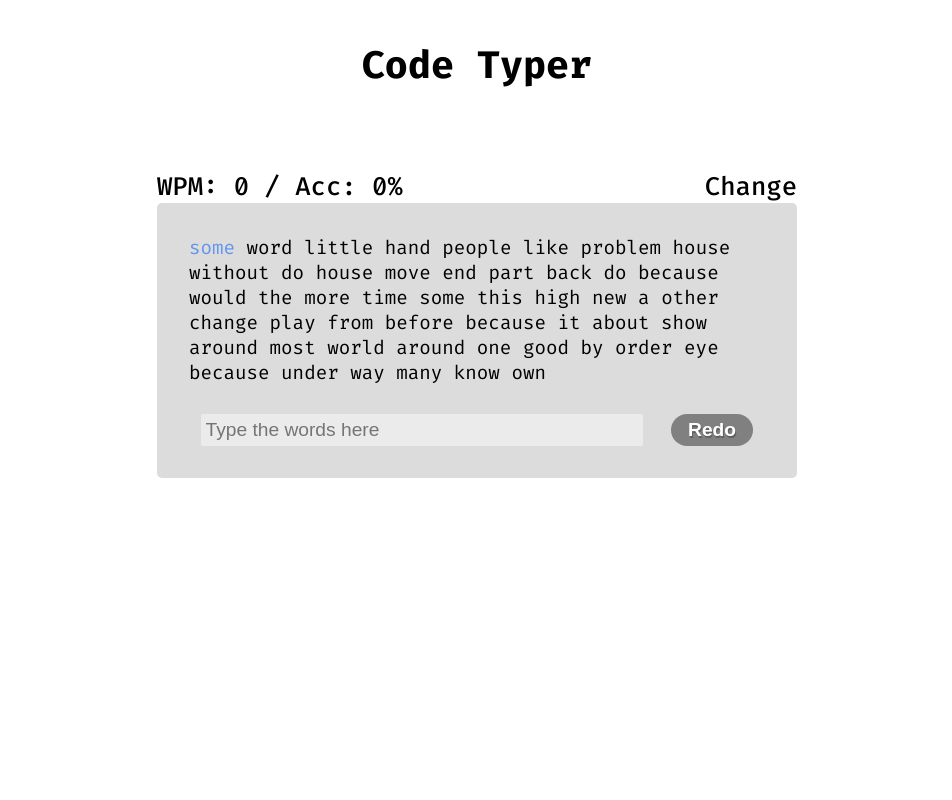
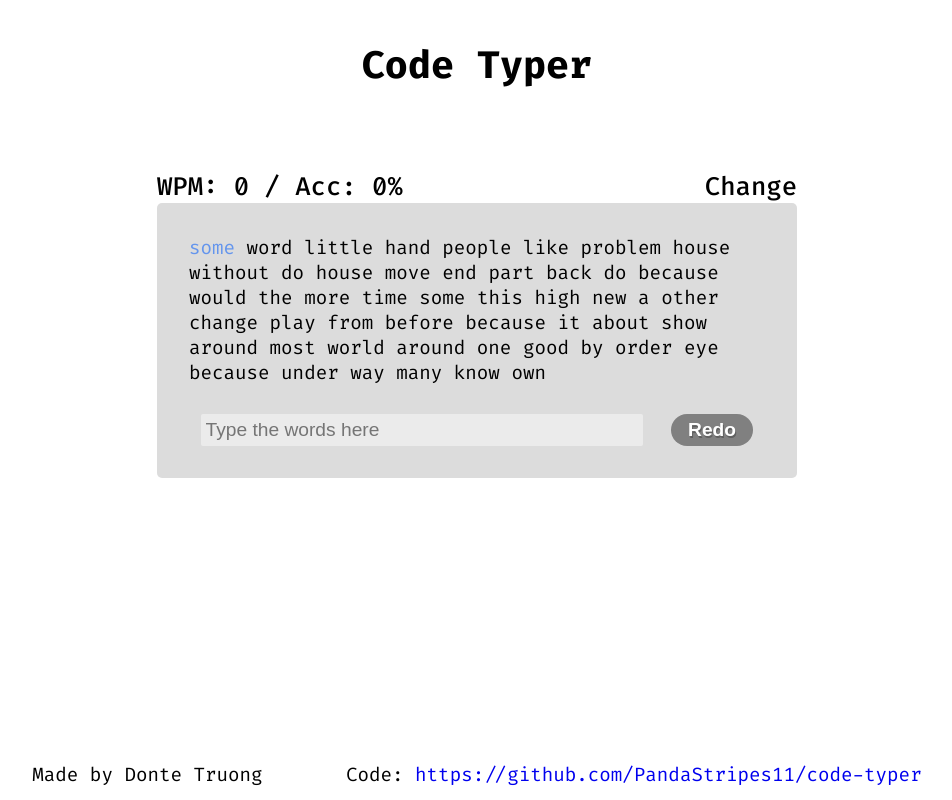
Before and after one commit to PandaStripes11/code-typer, a Next.js app: page / in a window 1280 px wide. Shown: the whole page, without its empty margins (163-1115 px from the left). Built offline with nearby package versions, Linux system fonts and the light colour scheme.

Commit message:
Footer information addition

```diff
--- /dev/null
+++ b/components/Credits/Credits.js
@@ -0,0 +1,10 @@
+import CreditStyles from './Credits.module.css'
+
+export default function Credits() {
+    return (
+        <footer className={CreditStyles.footer}>
+            <p>Made by Donte Truong</p>
+            <p>Code: <a className={CreditStyles.a} href="https://github.com/PandaStripes11/code-typer">https://github.com/PandaStripes11/code-typer</a></p>
+        </footer>
+    )
+}
--- /dev/null
+++ b/components/Credits/Credits.module.css
@@ -0,0 +1,16 @@
+.footer {
+    position: fixed;
+    bottom: 0;
+    left: 0;
+    width: 100%;
+    display: flex;
+    justify-content: space-around;
+    padding: 1% 12%;
+}
+
+.a {
+    text-decoration: none;
+}
+.a:hover {
+    text-decoration: underline;
+}
--- a/pages/index.js
+++ b/pages/index.js
@@ -1,5 +1,6 @@
 import Head from 'next/head'
 import TypingBox from '../components/TypingBox/TypingBox'
+import Credits from '../components/Credits/Credits'
 
 export default function App() {
     return (
@@ -11,6 +12,7 @@ export default function App() {
             </Head>
             <h1>Code Typer</h1>
             <TypingBox />
+            <Credits />
         </>
     )
 }
```
